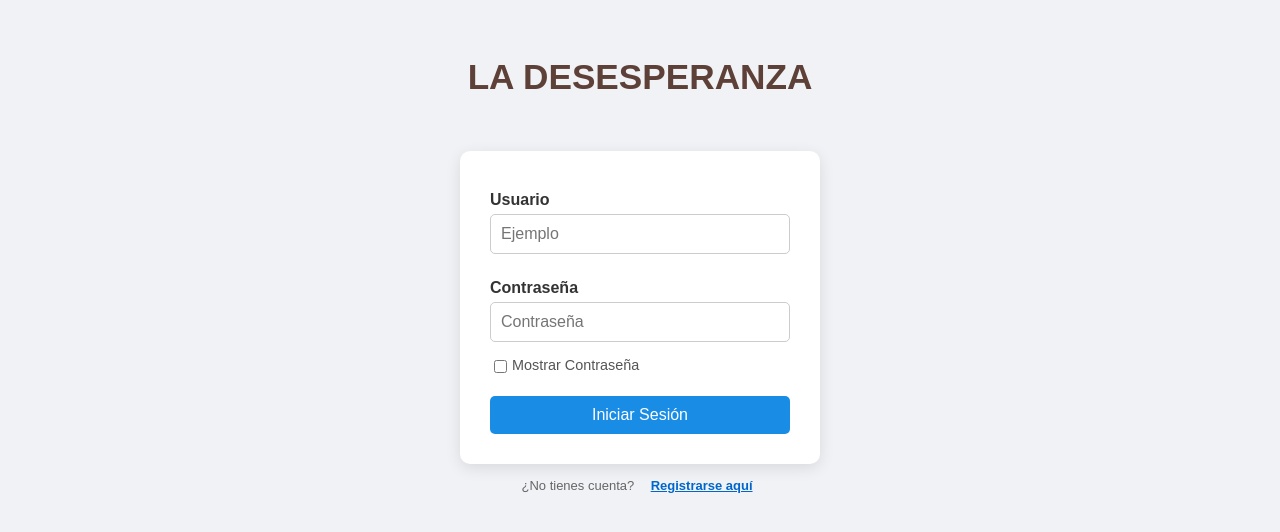
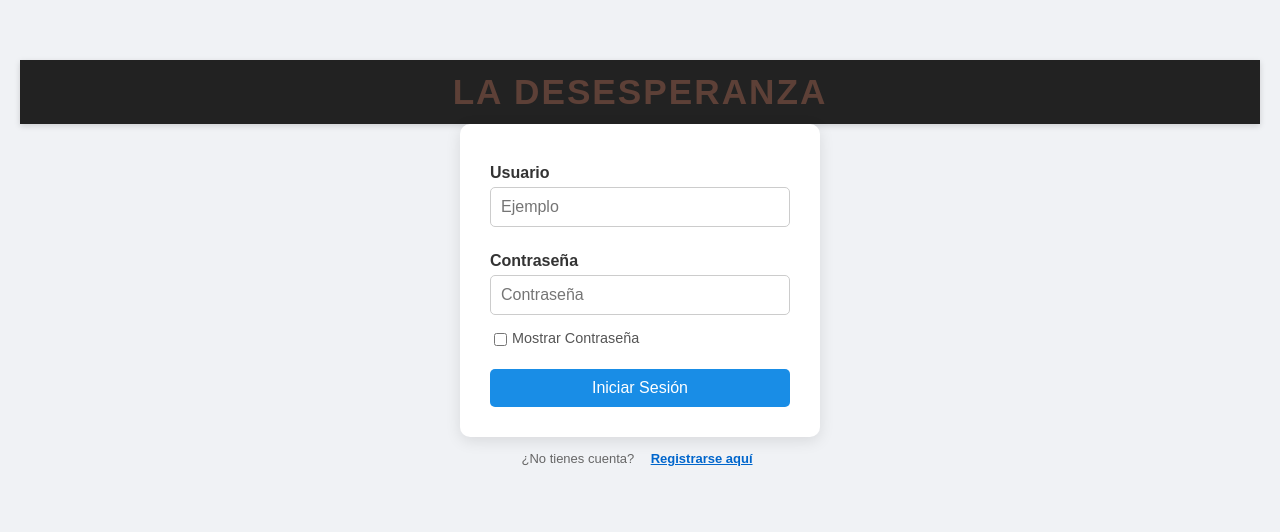
Before and after one commit to Emilio20000/PanaderiaUltima, a website: page public/index.html in a window 1280 px wide. Shown: the part 156-688 px from the top of the page. Drawn offline with Linux system fonts and the light colour scheme.

Commit message:
Make header full-width and center site title

```diff
--- a/public/index.html
+++ b/public/index.html
@@ -8,9 +8,11 @@
     <link rel="stylesheet" href="style.css">
 </head>
 <body>
-    <h1>LA DESESPERANZA</h1>
-    <br><br>
-    <br>
+        <header class="site-header">
+            <div class="site-header__inner">
+                <h1>LA DESESPERANZA</h1>
+            </div>
+        </header>
 
     <!-- Contenedor principal de login/registro -->
     <div id="auth-container">
--- a/public/style.css
+++ b/public/style.css
@@ -12,13 +12,29 @@ body {
     padding: 20px; /* Añadir un poco de espacio si la pantalla es pequeña */
 }
 
+/* Header a todo ancho con caja centrada internamente */
+.site-header {
+    width: 100%;
+    background: #222; /* color del recuadro */
+    box-shadow: 0 2px 6px rgba(0,0,0,0.15);
+}
+.site-header__inner {
+    max-width: 1100px; /* ancho del contenido centrado */
+    margin: 0 auto;
+    padding: 12px 20px;
+    display: flex;
+    align-items: center;
+    justify-content: center;
+}
+
 /* Estilo del Título de la Panadería */
 h1 {
     color: #5d4037; /* Color temático de panadería o chocolate */
-    margin-bottom: 0; /* Ya tienes br, pero es buena práctica resetearlo */
+    margin: 0;
     font-size: 2.2em;
     text-align: center;
     text-transform: uppercase;
+    letter-spacing: 2px;
 }
 
 /* Estilo del Formulario (Contenedor Principal) */
```
